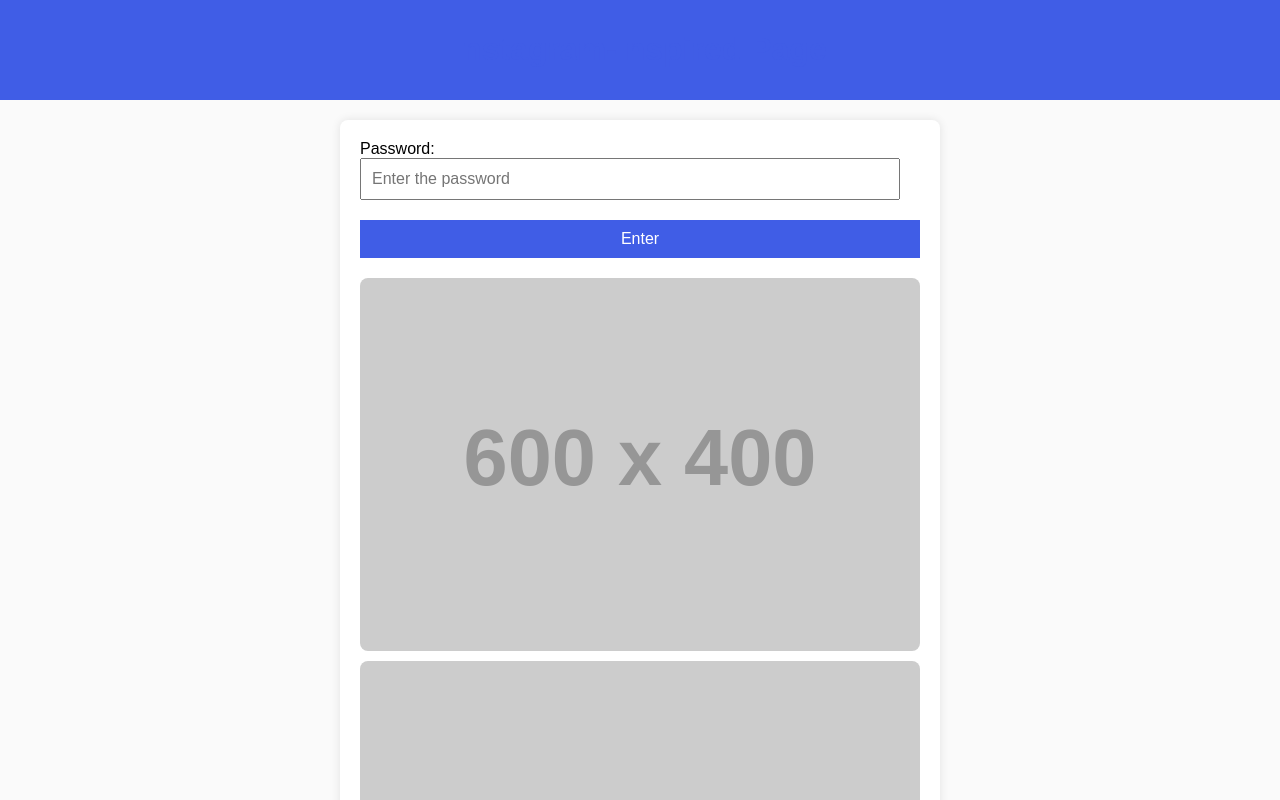
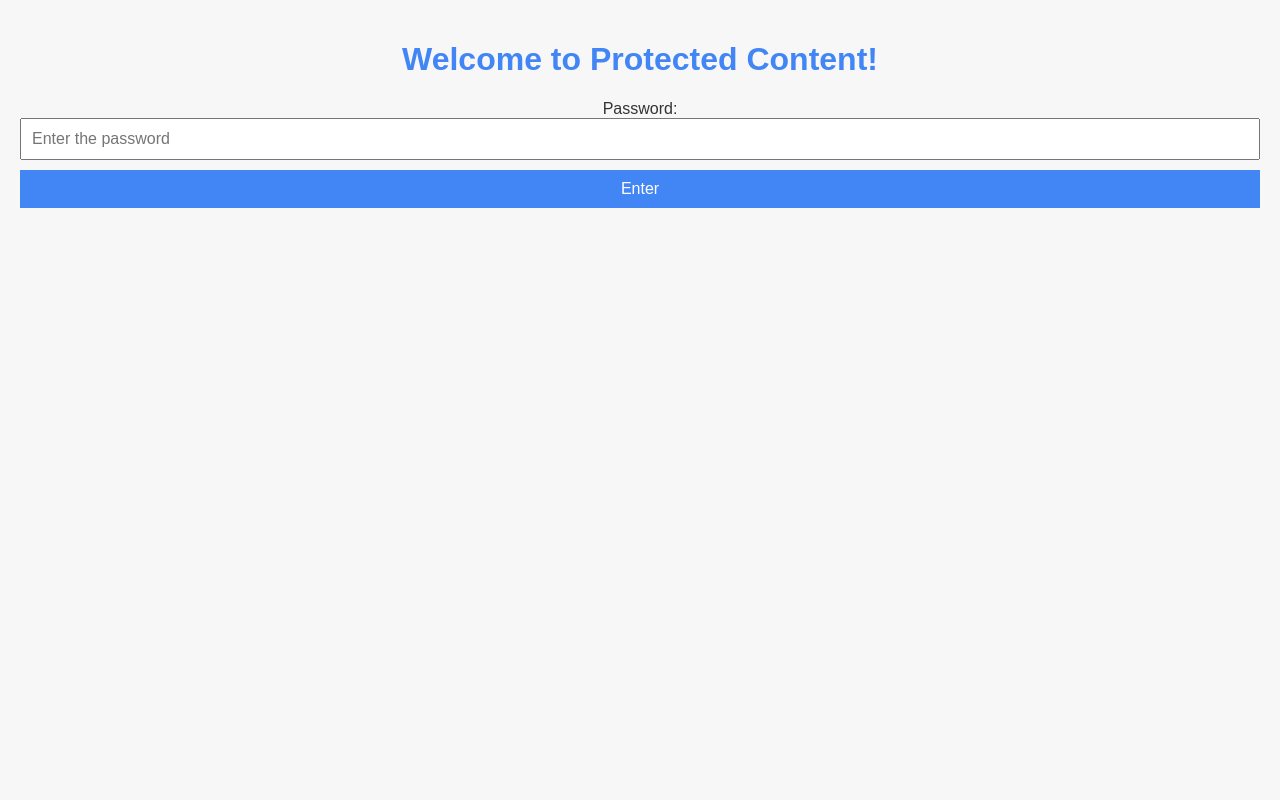
Before and after one commit to manideepduggi/My-Webpage, a plain HTML site: page index.html in a window 1280 px wide. Both pictures are taken after a click on the button "Enter". Shown: the top 800 px of the page. Drawn offline with Linux system fonts and the light colour scheme; placeholder pictures from the web are drawn by us.

Commit message:
Update index.html

```diff
--- a/index.html
+++ b/index.html
@@ -3,53 +3,40 @@
 <head>
     <meta charset="UTF-8">
     <meta name="viewport" content="width=device-width, initial-scale=1.0">
-    <title>Instagram-Inspired Page</title>
+    <title>Protected Content</title>
     <style>
         body {
             font-family: 'Arial', sans-serif;
-            background-color: #fafafa;
+            background-color: #f7f7f7;
+            color: #333;
             margin: 0;
-            padding: 0;
-        }
-
-        header {
-            background-color: #405de6; /* Instagram Blue */
-            color: white;
-            padding: 10px;
-            text-align: center;
-        }
-
-        .container {
-            max-width: 600px;
-            margin: 20px auto;
-            background-color: white;
-            border-radius: 8px;
-            box-shadow: 0 0 10px rgba(0, 0, 0, 0.1);
             padding: 20px;
-            box-sizing: border-box;
+            display: flex;
+            flex-direction: column;
+            align-items: center;
         }
 
         h1 {
-            color: #405de6; /* Instagram Blue */
+            color: #4285f4; /* Google Blue */
         }
 
         p {
             font-size: 16px;
             line-height: 1.6;
             margin-bottom: 20px;
-            display: none;
+            display: none; /* Content initially hidden */
         }
 
         input {
             font-size: 16px;
             padding: 10px;
             margin-bottom: 10px;
-            width: calc(100% - 20px);
+            width: 100%;
             box-sizing: border-box;
         }
 
         button {
-            background-color: #405de6; /* Instagram Blue */
+            background-color: #4285f4;
             color: white;
             font-size: 16px;
             padding: 10px;
@@ -57,50 +44,30 @@
             cursor: pointer;
             width: 100%;
             box-sizing: border-box;
-            margin-top: 10px;
-        }
-
-        .content {
-            display: flex;
-            flex-direction: column;
-            align-items: center;
-            margin-top: 20px;
-        }
-
-        .content img {
-            max-width: 100%;
-            border-radius: 8px;
-            margin-bottom: 10px;
-        }
-
-        .content p {
-            display: none;
-        }
-
-        .content button {
-            background-color: #405de6; /* Instagram Blue */
-            color: white;
-            font-size: 16px;
-            padding: 10px;
-            border: none;
-            cursor: pointer;
-            width: 100%;
-            box-sizing: border-box;
-            margin-top: 10px;
         }
     </style>
     <script>
-        // JavaScript functions (showContent, copyContent) go here
+        function showContent() {
+            var enteredPassword = document.getElementById('passwordInput').value;
+
+            // Define your passwords and corresponding content here
+            var passwordContentMap = {
+                '1234': 'content1',
+                '4567': 'content2'
+            };
+
+            var contentId = passwordContentMap[enteredPassword];
+
+            if (contentId) {
+                document.getElementById(contentId).style.display = 'block'; // Display the corresponding content
+            } else {
+                alert('Incorrect password. Please try again.');
+            }
+        }
     </script>
 </head>
 <body>
-
-    <header>
-        <h1>Instagram-Inspired Page</h1>
-    </header>
-
-    <div class="container">
-
+    <h1>Welcome to Protected Content!</h1>
     <p>This content is protected. Enter the password to reveal it.</p>
 
     <label for="passwordInput">Password:</label>
@@ -108,21 +75,10 @@
 
     <button onclick="showContent()">Enter</button>
 
-        <div class="content">
     <!-- Content 1 -->
-            <img src="https://via.placeholder.com/600x400" alt="Content 1 Image">
-            <p id="content1">This is the content for password "1234". Replace this with your actual content.
-                <button onclick="copyContent('content1')">Copy Content</button>
-            </p>
+    <p id="content1">This is the content for password "1234". Replace this with your actual content.</p>
 
     <!-- Content 2 -->
-            <img src="https://via.placeholder.com/600x400" alt="Content 2 Image">
-            <p id="content2">This is the content for password "4567". Replace this with your actual content.
-                <button onclick="copyContent('content2')">Copy Content</button>
-            </p>
-        </div>
-
-    </div>
-
+    <p id="content2">This is the content for password "4567". Replace this with your actual content.</p>
 </body>
 </html>
```
Lines whose indentation alone changed are shown as unchanged.
